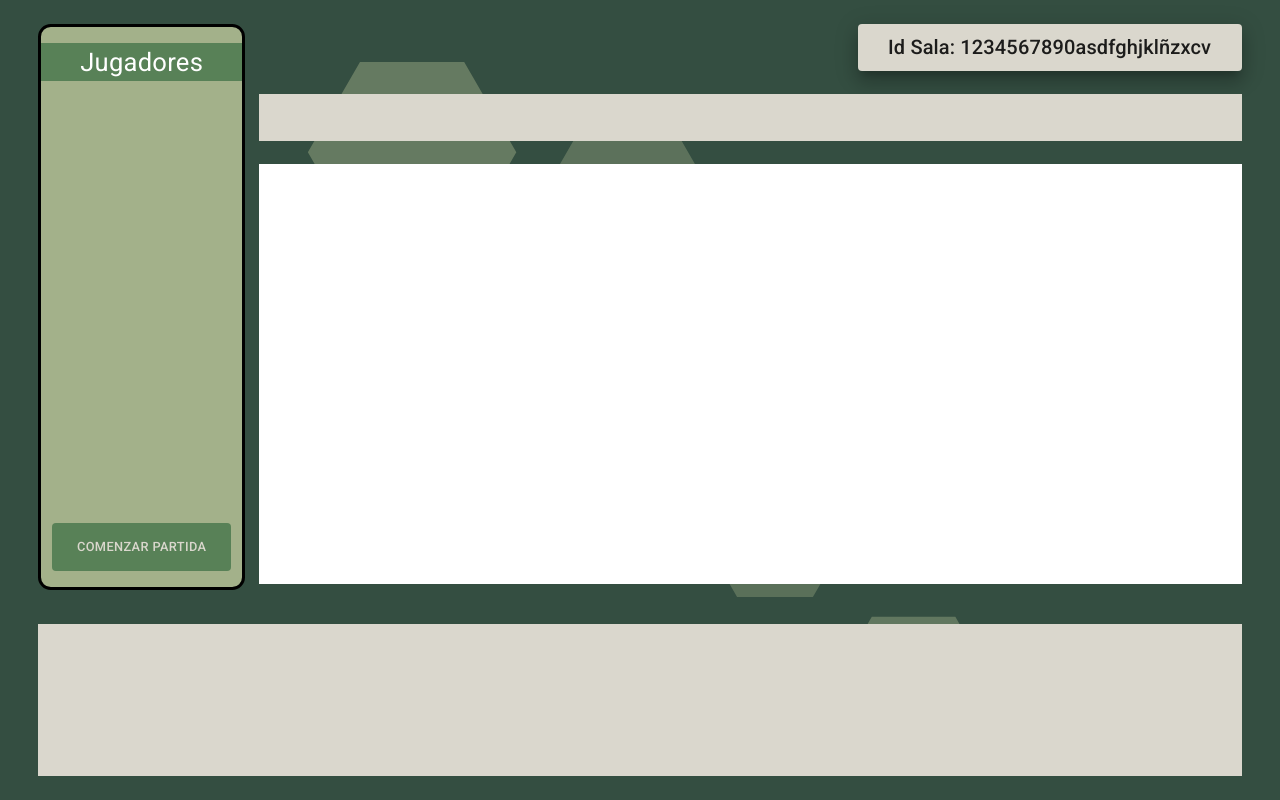
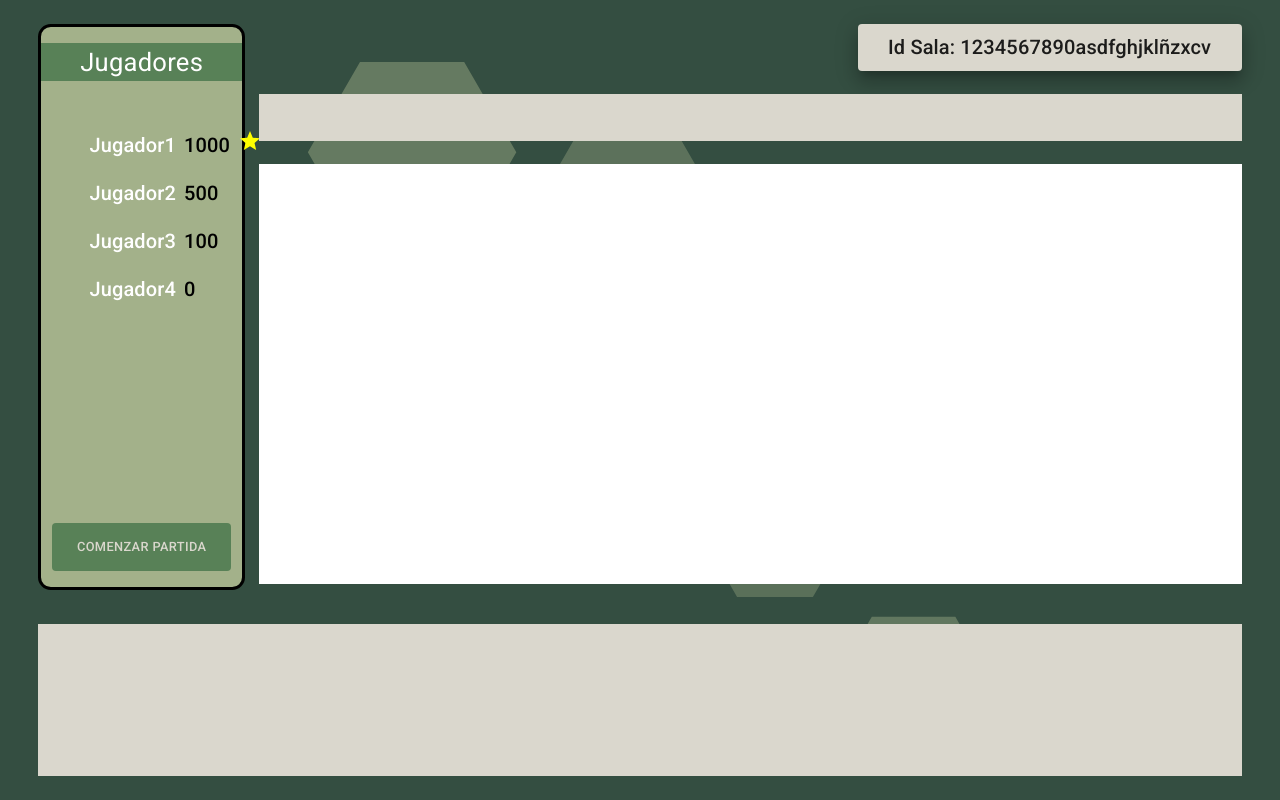
Before and after one commit to borjalan/trivial, a React (Create React App) app: page /game/1 in a window 1280 px wide. Built offline with nearby package versions, Linux system fonts and the light colour scheme.

Commit message:
feat(PlayersDisplay): jogadores de pele escura 😎

```diff
--- a/src/components/PlayersDisplay/PlayersDisplay.component.tsx
+++ b/src/components/PlayersDisplay/PlayersDisplay.component.tsx
@@ -1,20 +1,45 @@
 import { BorderAllRounded, BorderRight, Label } from '@mui/icons-material';
-import { yellow } from '@mui/material/colors';
-import { borderRadius } from '@mui/system';
+import { useSelector } from 'react-redux';
 import React from 'react';
 
 // Components
 import { Button, Stack, Typography } from '@mui/material';
+import StarIcon from '@mui/icons-material/Star';
+
+// Selectores y Acciones
+import { selectMiNombre, selectMiPuntuacion, selectIsLeader } from 'redux-reducers/identidad.redux';
 
 // Constants
 import { BUTTONS, TEXTS } from 'constants/mock.constants';
+import { selectJugadores } from 'redux-reducers/sala.redux';
 
 const PlayersDisplay: React.FC = () => {
+    const jugadores = useSelector(selectJugadores);
+    const puntuaciones = useSelector(selectMiPuntuacion);
     return (
-        <div id="players-display" style={{ backgroundColor: "#A3B18A", height: "100%", width: "100%", border: "solid", borderRadius:"1vw", borderColor: "#000000" }}>
-            <Stack direction="column" style={{ width: '100%', height: '100%'}}>
-                <Typography textAlign="center" style={{ backgroundColor: "#588157", fontSize: "2vw", marginTop: "2vh"}} children={TEXTS.JUGADORES} />
-                <Button children={BUTTONS.GO} style={{ backgroundColor: "#588157", color:"#DAD7CD", width: "14vw", height: '6vh', alignSelf: 'center', position: 'absolute', fontSize: "1vw", marginTop: "62vh" }}/>
+        <div id="players-display" style={{ backgroundColor: "#A3B18A", height: "100%", width: "100%", border: "solid", borderRadius: "1vw", borderColor: "#000000" }}>
+            <Stack direction="column" style={{ width: '100%', height: '100%' }}>
+                <Typography textAlign="center" style={{ backgroundColor: "#588157", fontSize: "2vw", marginTop: "2vh" }} children={TEXTS.JUGADORES} />
+                <Stack direction="column" justifyContent="flex-start" alignItems="stretch" spacing={2} style={{padding: "3rem"}}>
+                    {jugadores.map((jugador, index) => {
+                        return (
+                            <Stack
+                                direction="row"
+                                justifyContent="flex-start"
+                                alignItems="stretch"
+                                spacing={1}
+
+                            >
+                                <Typography key={`player-${index}`} variant='h6' children={jugador.nombre} />
+                                <Typography key={`player-score-${index}`} variant='h6' color="black" children={jugador.puntuacion} />
+                                {jugador.isLeader && <StarIcon style={{color: "yellow"}}/>}
+                            </Stack>
+                        )
+                    })
+                    }
+                </Stack>
+
+                <Button children={BUTTONS.GO} style={{ backgroundColor: "#588157", color: "#DAD7CD", width: "14vw", height: '6vh', alignSelf: 'center', position: 'absolute', fontSize: "1vw", marginTop: "62vh" }} />
             </Stack>
         </div>
     );
```
